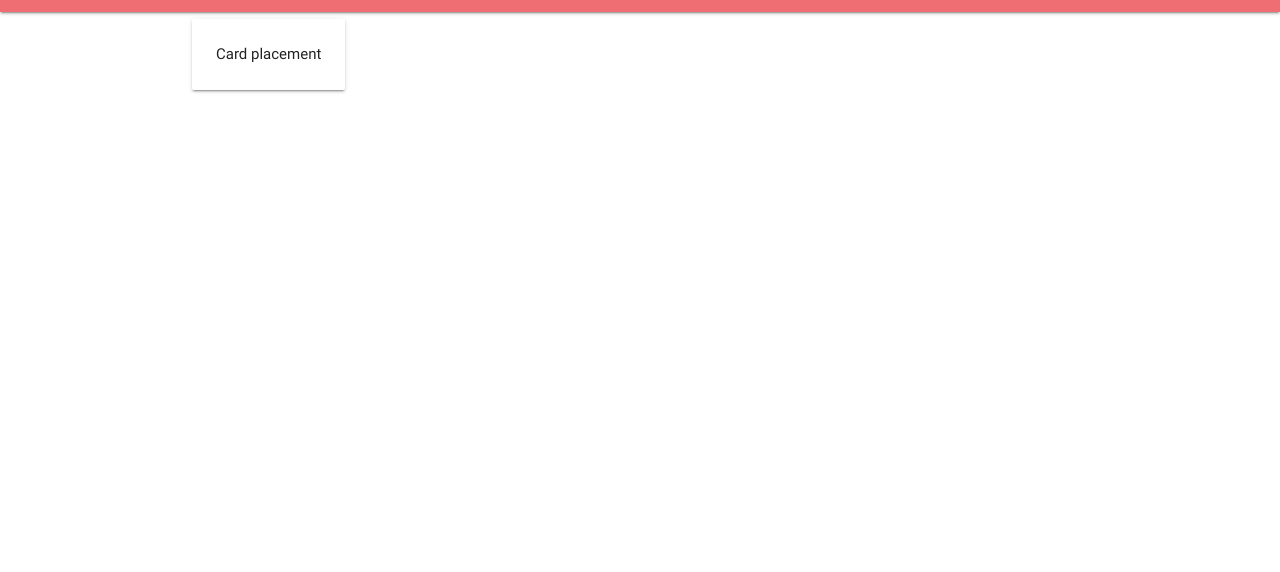
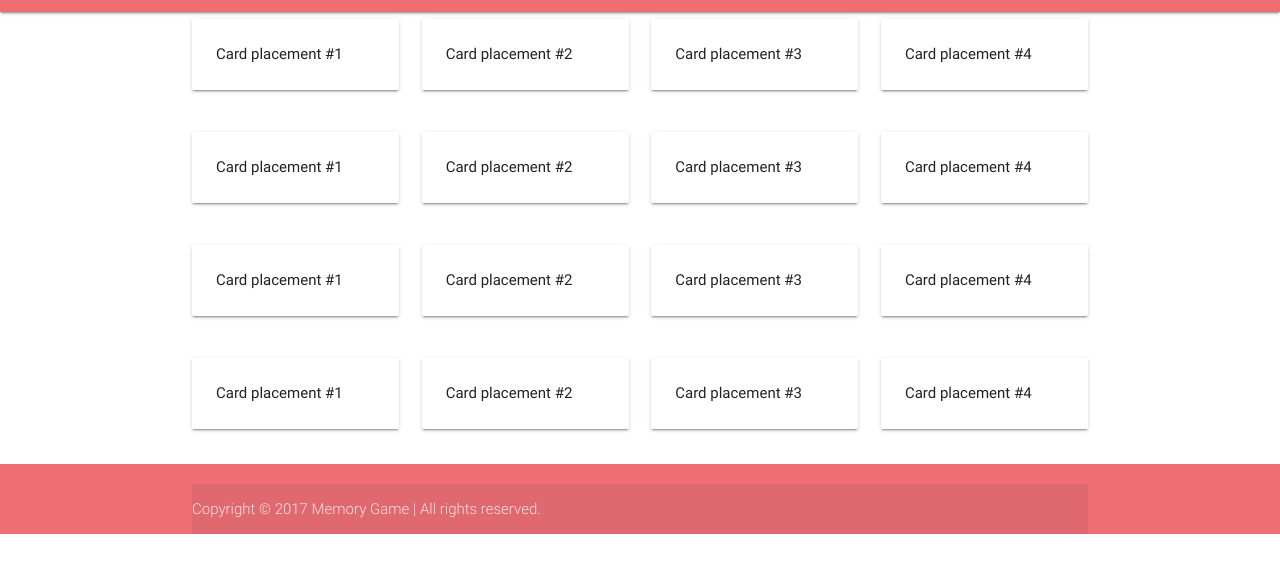
Before and after one commit to Ambiguous26/MemoryGame, a plain HTML site: page MemoryGame.html in a window 1280 px wide. Shown: the part 178-750 px from the top of the page. Drawn offline with nearby package versions, Linux system fonts and the light colour scheme.

Commit message:
html update

```diff
--- a/MemoryGame.html
+++ b/MemoryGame.html
@@ -28,14 +28,101 @@
 
 		<div class="container">
 			<div class="row">
-				<div class="col 14">
+				<div class="col l3">
 					<div class="card-panel">
-						Card placement
+						Card placement #1
+					</div>
+				</div>
+				<div class="col l3">
+					<div class="card-panel">
+						Card placement #2
+					</div>
+				</div>
+				<div class="col l3">
+					<div class="card-panel">
+						Card placement #3
+					</div>
+				</div>
+				<div class="col l3">
+					<div class="card-panel">
+						Card placement #4
+					</div>
+				</div>
+			</div>
+						<div class="row">
+				<div class="col l3">
+					<div class="card-panel">
+						Card placement #1
+					</div>
+				</div>
+				<div class="col l3">
+					<div class="card-panel">
+						Card placement #2
+					</div>
+				</div>
+				<div class="col l3">
+					<div class="card-panel">
+						Card placement #3
+					</div>
+				</div>
+				<div class="col l3">
+					<div class="card-panel">
+						Card placement #4
+					</div>
+				</div>
+			</div>			<div class="row">
+				<div class="col l3">
+					<div class="card-panel">
+						Card placement #1
+					</div>
+				</div>
+				<div class="col l3">
+					<div class="card-panel">
+						Card placement #2
+					</div>
+				</div>
+				<div class="col l3">
+					<div class="card-panel">
+						Card placement #3
+					</div>
+				</div>
+				<div class="col l3">
+					<div class="card-panel">
+						Card placement #4
+					</div>
+				</div>
+			</div>			<div class="row">
+				<div class="col l3">
+					<div class="card-panel">
+						Card placement #1
+					</div>
+				</div>
+				<div class="col l3">
+					<div class="card-panel">
+						Card placement #2
+					</div>
+				</div>
+				<div class="col l3">
+					<div class="card-panel">
+						Card placement #3
+					</div>
+				</div>
+				<div class="col l3">
+					<div class="card-panel">
+						Card placement #4
 					</div>
 				</div>
 			</div>
 		</div>
+		<footer class="page-footer">
+			<div class="container">
+				<div class="footer-copyright">
+					Copyright &copy; 2017 Memory Game | All rights reserved.
 
+				</div>
+			</div>
+
+		</footer>
 
 
 
@@ -49,7 +136,7 @@
 
 
       <!--Import jQuery before materialize.js-->
-      <script type="text/javascript" src="https://cdnjs.cloudflare.com/ajax/libs/jquery/3.2.1/jquery.min.jsassets/css/js/materialize.min.js"></script>
-      <script type="text/javascript" src="https://cdnjs.cloudflare.com/ajax/libs/materialize/0.100.2/js/materialize.min.js"></script>
+      <script type="text/javascript" a ref="https://cdnjs.cloudflare.com/ajax/libs/jquery/3.2.1/jquery.min.jsassets/css/js/materialize.min.js"></script>
+      <script type="text/javascript" a ref="https://cdnjs.cloudflare.com/ajax/libs/materialize/0.100.2/js/materialize.min.js"></script>
     </body>
   </html>
```
